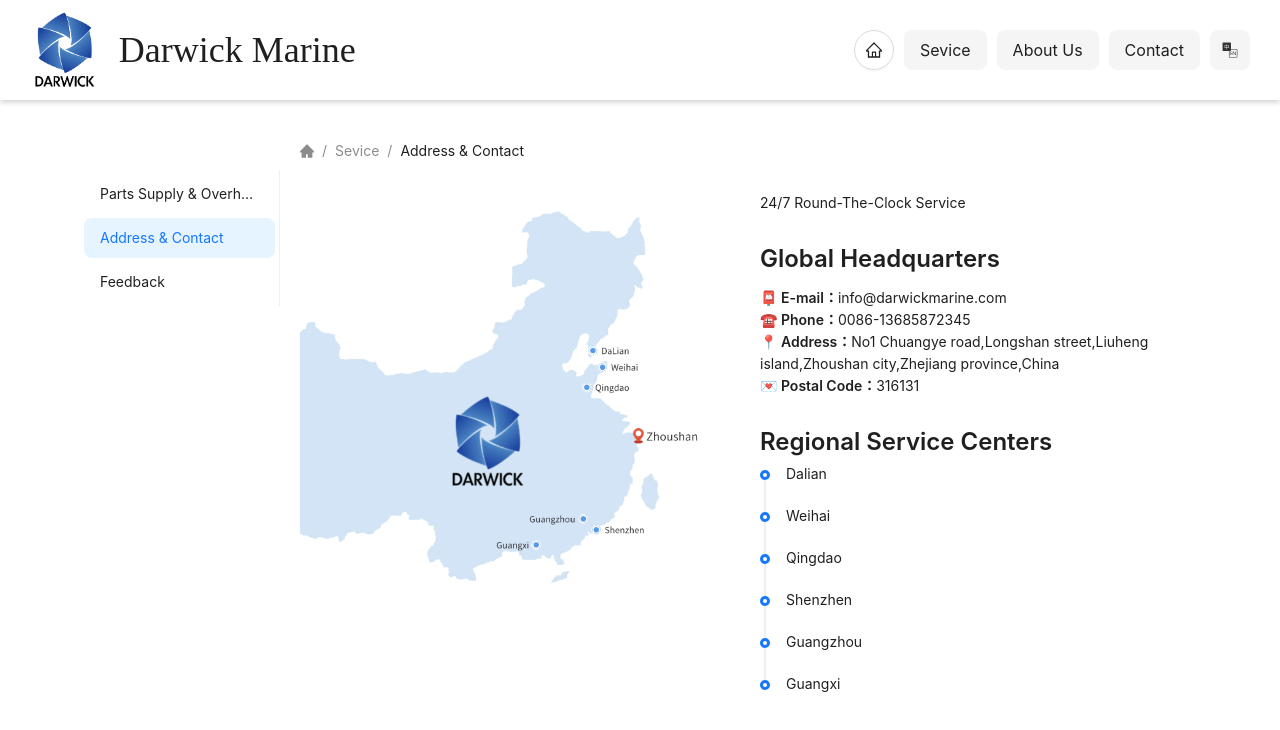
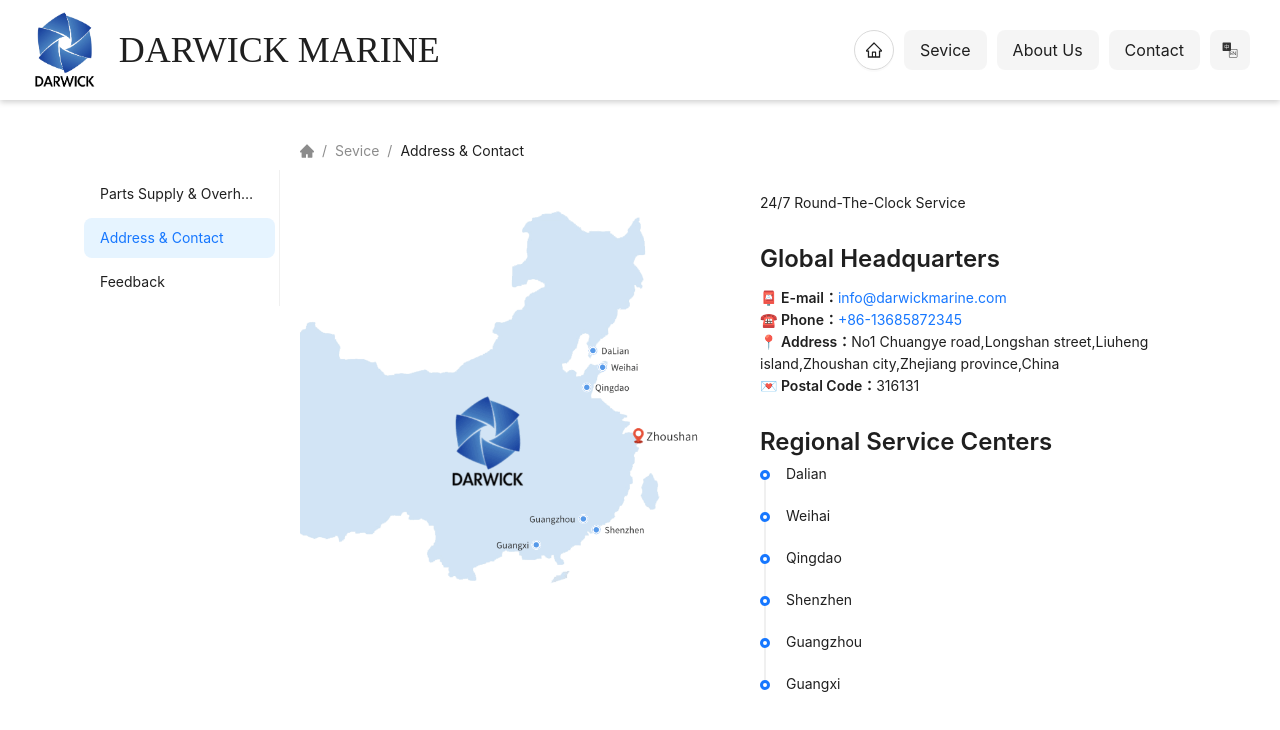
Before and after one commit to WakerCN/darwick-website, a React (Vite) app: page /service/contact in a window 1280 px wide. Shown: the top 730 px of the page. Built offline with nearby package versions, Linux system fonts and the light colour scheme.

Commit message:
✨ feat <page> footer adjust

```diff
--- a/src/layout/Footer/Footer.tsx
+++ b/src/layout/Footer/Footer.tsx
@@ -1,14 +1,16 @@
 /*
  * @Author       : 魏威
  * @Date         : 2025-05-28 09:54
- * @LastEditTime : 2025-06-06 22:20
+ * @LastEditTime : 2025-06-13 16:30
  * @LastEditors  : StarOne
  * @Description  :
  */
+import Logo from '@/assets/company-logo.png';
+import { Typography } from 'antd';
 import React from 'react';
+import { useTranslation } from 'react-i18next';
 import './index.scss';
-import Logo from '@/assets/company-logo.png';
-import { useTranslation } from 'react-i18next';
+const { Text } = Typography;
 
 export const DWFooter: React.FC = () => {
   const { t } = useTranslation();
@@ -17,23 +19,24 @@
     <footer className="webFooter">
       <div className="footer-left">
         <img className="logo" src={Logo} />
-        <div className="logo-desc">大威船舶服务工程有限公司</div>
+        <div className="logo-desc">
+          <Text strong>{t('footer.company')}</Text>
+        </div>
       </div>
       <div className="footer-right">
         <div className="info">
-          {t('footer.address')}：
+          <Text strong>📍 {t('footer.address')}：</Text>
           <br />
-          {t('footer.addressDetail')}
+          <Text>{t('footer.addressDetail')}</Text>
         </div>
         <div className="info">
-          {t('footer.postal')}：
-          <br />
-          316131
+          <Text strong>💌 {t('footer.email')}：</Text>{' '}
+          <Text>
+            <a href="mailto:info@darwickmarine.com">info@darwickmarine.com</a>
+          </Text>
         </div>
         <div className="info">
-          {t('footer.email')}：
-          <br />
-          info@darwickmarine.com
+          <Text strong>📮 {t('footer.postal')}：</Text> <Text>316131</Text>
         </div>
       </div>
     </footer>
--- a/src/layout/Footer/index.scss
+++ b/src/layout/Footer/index.scss
@@ -19,6 +19,7 @@
   .footer-right {
     .info {
       margin-bottom: 12px;
+      white-space: pre-wrap;
     }
   }
 }
--- a/src/locales/en.json
+++ b/src/locales/en.json
@@ -26,8 +26,8 @@
       "feedback": "Feedback"
     },
     "home": {
-      "company": "Darwick Marine",
-      "desc": "Darwick Marine shall be your reliable service provider in the field of \n Marine Turbochanrger,Governor,Fuel Pump and Hydraulic System",
+      "company": "DARWICK MARINE",
+      "desc": "DARWICK MARINE shall be your reliable service provider in the field of \n Marine Turbochanrger,Governor,Fuel Pump and Hydraulic System",
       "t1": "Spare Parts Supplier",
       "t2": {
         "title": "Professional And Reliable Choice",
@@ -96,8 +96,9 @@
       "c-woodward": "Woodward Certificate"
     },
     "footer": {
-      "address": "address",
-      "addressDetail": "No1 Chuangye road,Longshan street,Liuheng island,Zhoushan city,Zhejiang province,China",
+      "company": "DARWICK MARINE Service Co., Ltd.",
+      "address": "Address",
+      "addressDetail": "No.1 Chuangye road,Longshan street,Liuheng island,\nZhoushan city,Zhejiang province,China",
       "postal": "Postal Code",
       "postalDetail": "316131",
       "email": "E-mail",
--- a/src/locales/zh.json
+++ b/src/locales/zh.json
@@ -96,6 +96,7 @@
       "c-woodward": "伍德沃德 认证"
     },
     "footer": {
+      "company": "大威船舶服务工程有限公司",
       "address": "地址",
       "addressDetail": "浙江省舟山市六横龙山创业路1号",
       "postal": "邮编",
--- a/src/views/service/Contact/index.tsx
+++ b/src/views/service/Contact/index.tsx
@@ -32,12 +32,12 @@
         </Typography.Title>
         <Typography.Text>
           📮 <Typography.Text strong>{t('contact.email')}：</Typography.Text>
-          info@darwickmarine.com
+          <a href="mailto:info@darwickmarine.com">info@darwickmarine.com</a>
         </Typography.Text>
         <br />
         <Typography.Text>
           ☎️ <Typography.Text strong>{t('contact.phone')}：</Typography.Text>
-          0086-13685872345
+          <a href='tel:+86 13685872345'>+86-13685872345</a>
         </Typography.Text>
         <br />
         <Typography.Text>
```
